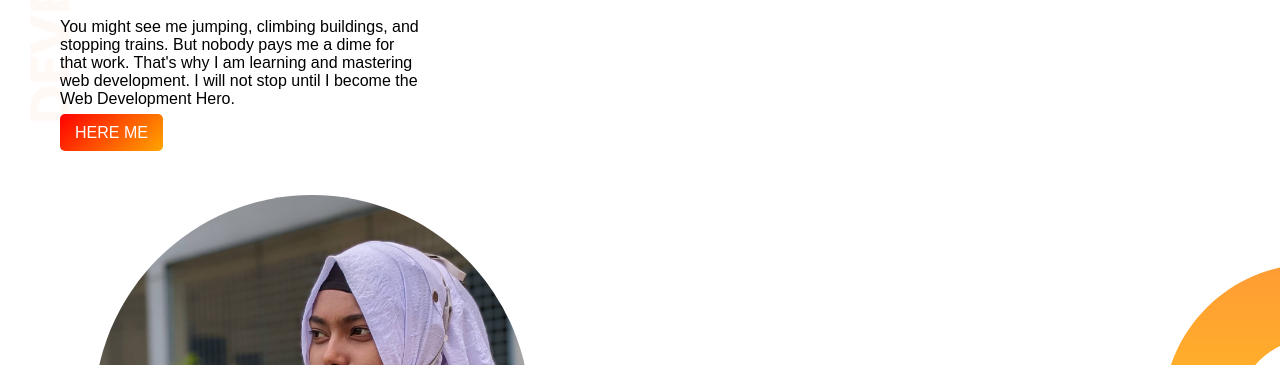
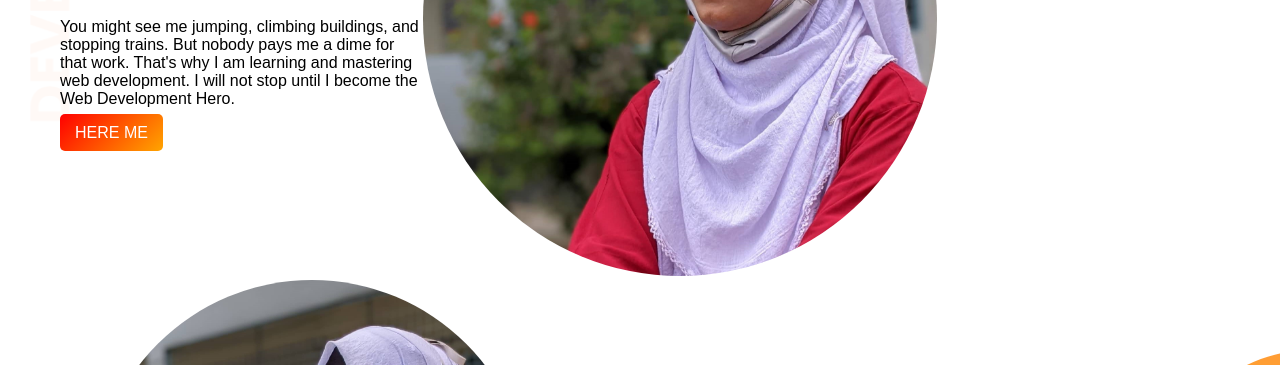
Before and after one commit to MirFaisal/afsana-portfolio, a plain HTML site: page index.html in a window 1280 px wide. Shown: the part 238-603 px from the top of the page. Drawn offline with Linux system fonts and the light colour scheme.

Commit message:
images possition fixed

```diff
--- a/style.css
+++ b/style.css
@@ -9,8 +9,7 @@ body{
   margin: 0;
 }
 .inner-container-photo img {
-  width: 50%;
-  height: 50%;
+  width: 60%;
   border-radius: 50%;
 }
 .inner-container-artical {
```
